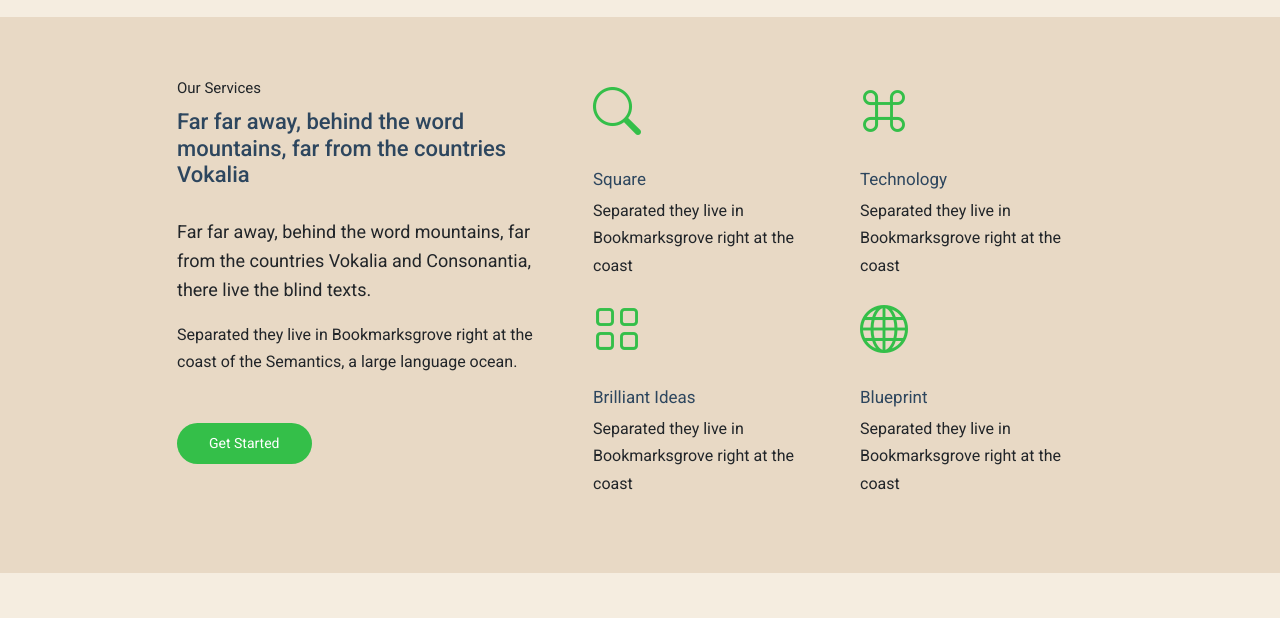
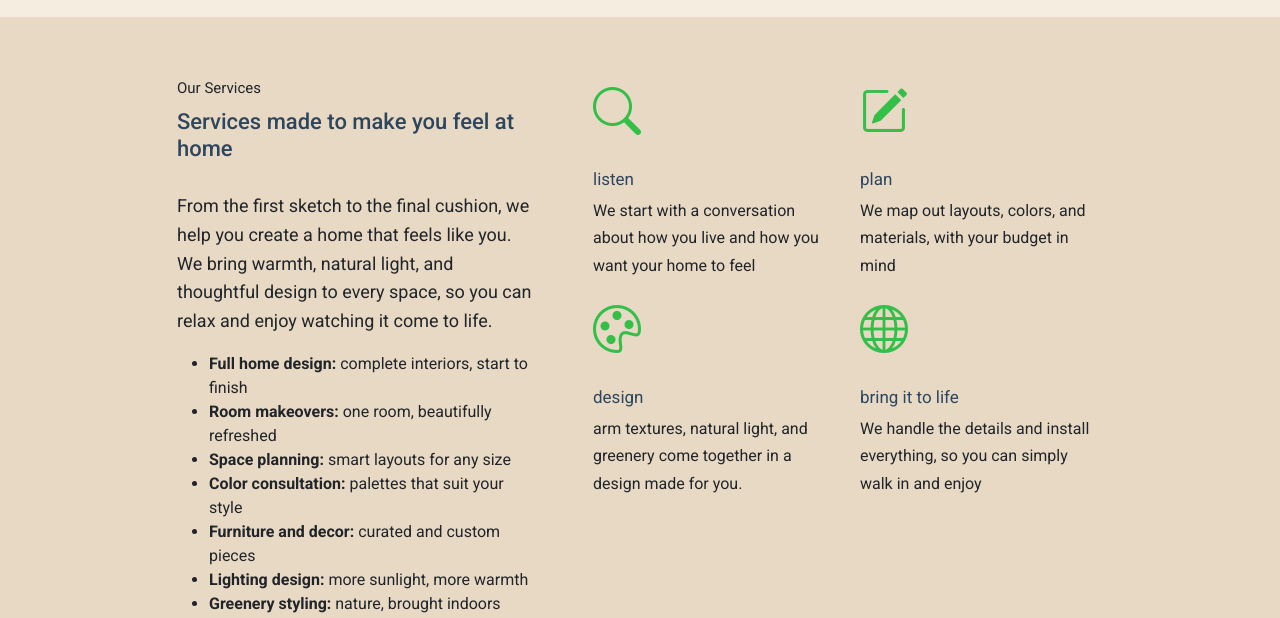
Before and after one commit to stellamarise98-bot/zuri-zucchini-spaces, a plain HTML site: page services.html in a window 1280 px wide. Shown: the part 178-796 px from the top of the page. Drawn offline with Linux system fonts and the light colour scheme.

Commit message:
new changes

```diff
--- a/services.html
+++ b/services.html
@@ -103,17 +103,27 @@
           <div class="col-md-6 col-lg-4">
             <span class="content-subtitle">Our Services</span>
             <h2 class="content-title">
-              Far far away, behind the word mountains, far from the countries
-              Vokalia
+             Services made to make you feel at home
             </h2>
             <p class="lead">
-              Far far away, behind the word mountains, far from the countries
-              Vokalia and Consonantia, there live the blind texts.
+             From the first sketch to the final cushion, we help you create a home that feels like you. We bring warmth, natural light, and thoughtful design to every space, so you can relax and enjoy watching it come to life.
+
+<ul>
+  <li><strong>Full home design:</strong> complete interiors, start to finish</li>
+  <li><strong>Room makeovers:</strong> one room, beautifully refreshed</li>
+  <li><strong>Space planning:</strong> smart layouts for any size</li>
+  <li><strong>Color consultation:</strong> palettes that suit your style</li>
+  <li><strong>Furniture and decor:</strong> curated and custom pieces</li>
+  <li><strong>Lighting design:</strong> more sunlight, more warmth</li>
+  <li><strong>Greenery styling:</strong> nature, brought indoors</li>
+  <li><strong>Office and commercial design:</strong> cozy workspaces</li>
+  <li><strong>Online consultations:</strong> expert advice from anywhere</li>
+</ul>
             </p>
-            <p class="mb-5">
+            <!-- <p class="mb-5">
               Separated they live in Bookmarksgrove right at the coast of the
               Semantics, a large language ocean.
-            </p>
+            </p> -->
             <p>
               <a href="#" class="btn btn-get-started">Get Started</a>
             </p>
@@ -126,30 +136,30 @@
                     <i class="bi bi-search"></i>
                   </div>
                   <div>
-                    <h3>Square</h3>
-                    <p>Separated they live in Bookmarksgrove right at the coast</p>
+                    <h3>listen</h3>
+                    <p>We start with a conversation about how you live and how you want your home to feel</p>
                   </div>
                 </div>
               </div>
               <div class="col-6 col-sm-6 col-md-6 col-lg-6">
                 <div class="services-item" data-aos="fade-up" data-aos-delay="100">
                   <div class="services-icon">
-                    <i class="bi bi-command"></i>
+                    <i class="bi bi-pencil-square"></i>
                   </div>
                   <div>
-                    <h3>Technology</h3>
-                    <p>Separated they live in Bookmarksgrove right at the coast</p>
+                    <h3>plan</h3>
+                    <p>We map out layouts, colors, and materials, with your budget in mind</p>
                   </div>
                 </div>
               </div>
               <div class="col-6 col-sm-6 col-md-6 col-lg-6">
                 <div class="services-item" data-aos="fade-up" data-aos-delay="200">
                   <div class="services-icon">
-                    <i class="bi bi-grid"></i>
+                    <i class="bi bi-palette"></i>
                   </div>
                   <div>
-                    <h3>Brilliant Ideas</h3>
-                    <p>Separated they live in Bookmarksgrove right at the coast</p>
+                    <h3>design</h3>
+                    <p>arm textures, natural light, and greenery come together in a design made for you.</p>
                   </div>
                 </div>
               </div>
@@ -160,8 +170,8 @@
                     <i class="bi bi-globe"></i>
                   </div>
                   <div>
-                    <h3>Blueprint</h3>
-                    <p>Separated they live in Bookmarksgrove right at the coast</p>
+                    <h3>bring it to life</h3>
+                    <p>We handle the details and install everything, so you can simply walk in and enjoy</p>
                   </div>
                 </div>
               </div>
@@ -180,7 +190,7 @@
           <div class="col-lg-3">
             <div class="services-item" data-aos="fade-up">
               <div class="services-icon">
-                <i class="bi bi-bullseye"></i>
+                <i class="bi bi-house-heart"></i>
               </div>
               <div>
                 <h3>Technology</h3>
```
Also changed, not shown: about.html (+14 -16 lines), contact.html (+17 -15 lines), index.html (+4 -4 lines), assets/my images/mission image.png (added).
